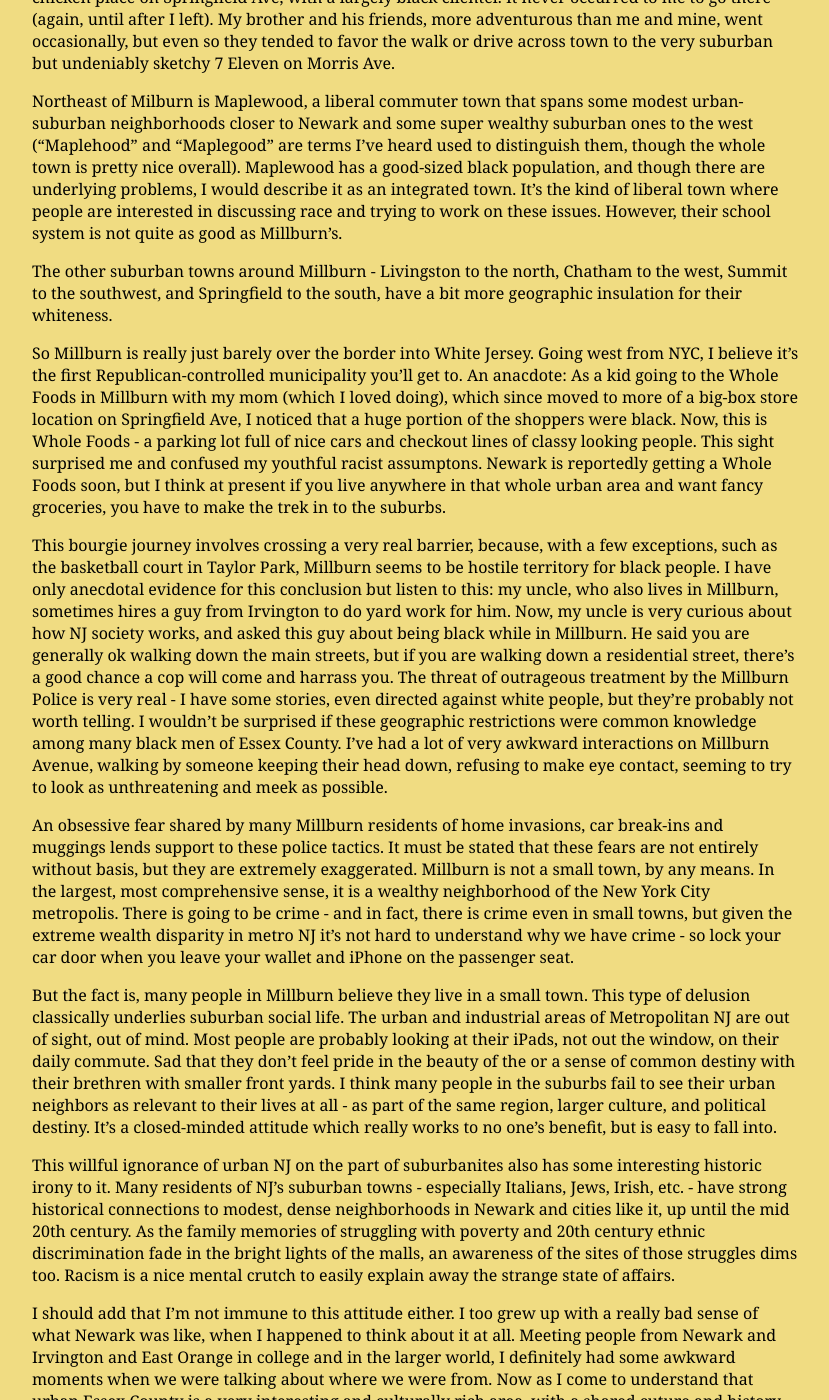
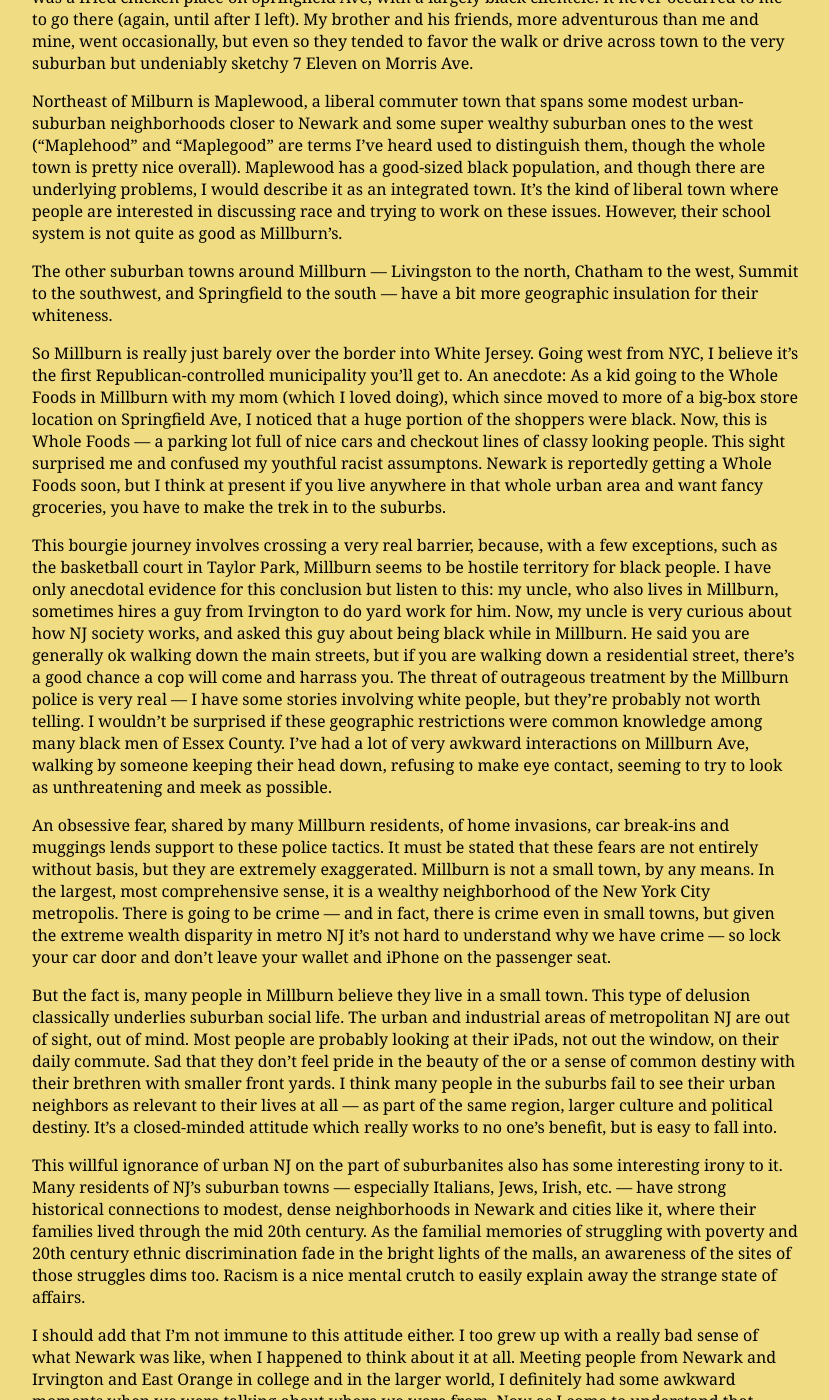
Before and after one commit to jonfried/oakafee.github.io, a Jekyll site: the page built from _posts/2016-09-13-millburn.md, in a window 1280 px wide and 1400 px high, scrolled down 623 px. Shown: the whole window, without its empty margins (224-1053 px from the left). Built offline with Jekyll 4.4.1, drawn with Linux system fonts in a browser that asks for light colours; some of the changed text lies outside the part shown.

```diff
--- a/_posts/2016-09-13-millburn.md
+++ b/_posts/2016-09-13-millburn.md
@@ -14,21 +14,21 @@
 
 Growing up white in Millburn, racial issues always seemed distant to me. Important, sure, but in the abstract. Like trade policy, or farm subsidies. The town is diverse in a lot of ways, and the very few black kids in my school, whom my social circle and personal shyness didn't put me much in contact with, blended into the town's fairly multiethnic background. It only occurred to me once I left that a place like Millburn is ground zero for the enforcement of white supremacy in America. Aggressive practices of segregation help actively preserve the town's identity.
 
-Consider Millburn's location. The town's southeastern boundary cuts off just short of Springfield Avenue, one of the main, if clogged, arteries ofNewark, a majority black city. Largely black suburban neighborhoods in Union's Vauxhall section and Maplewood lie directly across Millburn's border. In fact, one of the closest food places to the house I grew up in, and one of the few open late, was a fried chicken place on Springfield Ave, with a largely black clientel. It never occurred to me to go there (again, until after I left). My brother and his friends, more adventurous than me and mine, went occasionally, but even so they tended to favor the walk or drive across town to the very suburban but undeniably sketchy 7 Eleven on Morris Ave.
+Consider Millburn's location. The town's southeastern boundary cuts off just short of Springfield Avenue, one of the main, if clogged, arteries of Newark, a majority black city. Largely black suburban neighborhoods in Union's Vauxhall section and Maplewood lie directly across Millburn's border. In fact, one of the closest food places to the house I grew up in, and one of the few open late, was a fried chicken place on Springfield Ave, with a largely black clientele. It never occurred to me to go there (again, until after I left). My brother and his friends, more adventurous than me and mine, went occasionally, but even so they tended to favor the walk or drive across town to the very suburban but undeniably sketchy 7 Eleven on Morris Ave.
 
 Northeast of Milburn is Maplewood, a liberal commuter town that spans some modest urban-suburban neighborhoods closer to Newark and some super wealthy suburban ones to the west ("Maplehood" and "Maplegood" are terms I've heard used to distinguish them, though the whole town is pretty nice overall). Maplewood has a good-sized black population, and though there are underlying problems, I would describe it as an integrated town. It's the kind of liberal town where people are interested in discussing race and trying to work on these issues. However, their school system is not quite as good as Millburn's.
 
-The other suburban towns around Millburn - Livingston to the north, Chatham to the west, Summit to the southwest, and Springfield to the south, have a bit more geographic insulation for their whiteness.
+The other suburban towns around Millburn — Livingston to the north, Chatham to the west, Summit to the southwest, and Springfield to the south — have a bit more geographic insulation for their whiteness.
 
-So Millburn is really just barely over the border into White Jersey. Going west from NYC, I believe it's the first Republican-controlled municipality you'll get to. An anacdote: As a kid going to the Whole Foods in Millburn with my mom (which I loved doing), which since moved to more of a big-box store location on Springfield Ave, I noticed that a huge portion of the shoppers were black. Now, this is Whole Foods - a parking lot full of nice cars and checkout lines of classy looking people. This sight surprised me and confused my youthful racist assumptons. Newark is reportedly getting a Whole Foods soon, but I think at present if you live anywhere in that whole urban area and want fancy groceries, you have to make the trek in to the suburbs.
+So Millburn is really just barely over the border into White Jersey. Going west from NYC, I believe it's the first Republican-controlled municipality you'll get to. An anecdote: As a kid going to the Whole Foods in Millburn with my mom (which I loved doing), which since moved to more of a big-box store location on Springfield Ave, I noticed that a huge portion of the shoppers were black. Now, this is Whole Foods — a parking lot full of nice cars and checkout lines of classy looking people. This sight surprised me and confused my youthful racist assumptons. Newark is reportedly getting a Whole Foods soon, but I think at present if you live anywhere in that whole urban area and want fancy groceries, you have to make the trek in to the suburbs.
 
-This bourgie journey involves crossing a very real barrier, because, with a few exceptions, such as the basketball court in Taylor Park, Millburn seems to be hostile territory for black people. I have only anecdotal evidence for this conclusion but listen to this: my uncle, who also lives in Millburn, sometimes hires a guy from Irvington to do yard work for him. Now, my uncle is very curious about how NJ society works, and asked this guy about being black while in Millburn. He said you are generally ok walking down the main streets, but if you are walking down a residential street, there's a good chance a cop will come and harrass you. The threat of outrageous treatment by the Millburn Police is very real - I have some stories, even directed against white people, but they're probably not worth telling. I wouldn't be surprised if these geographic restrictions were common knowledge among many black men of Essex County. I've had a lot of very awkward interactions on Millburn Avenue, walking by someone keeping their head down, refusing to make eye contact, seeming to try to look as unthreatening and meek as possible.
+This bourgie journey involves crossing a very real barrier, because, with a few exceptions, such as the basketball court in Taylor Park, Millburn seems to be hostile territory for black people. I have only anecdotal evidence for this conclusion but listen to this: my uncle, who also lives in Millburn, sometimes hires a guy from Irvington to do yard work for him. Now, my uncle is very curious about how NJ society works, and asked this guy about being black while in Millburn. He said you are generally ok walking down the main streets, but if you are walking down a residential street, there's a good chance a cop will come and harrass you. The threat of outrageous treatment by the Millburn police is very real — I have some stories involving white people, but they're probably not worth telling. I wouldn't be surprised if these geographic restrictions were common knowledge among many black men of Essex County. I've had a lot of very awkward interactions on Millburn Ave, walking by someone keeping their head down, refusing to make eye contact, seeming to try to look as unthreatening and meek as possible.
 
-An obsessive fear shared by many Millburn residents of home invasions, car break-ins and muggings lends support to these police tactics. It must be stated that these fears are not entirely without basis, but they are extremely exaggerated. Millburn is not a small town, by any means. In the largest, most comprehensive sense, it is a wealthy neighborhood of the New York City metropolis. There is going to be crime - and in fact, there is crime even in small towns, but given the extreme wealth disparity in metro NJ it's not hard to understand why we have crime - so lock your car door when you leave your wallet and iPhone on the passenger seat.
+An obsessive fear, shared by many Millburn residents, of home invasions, car break-ins and muggings lends support to these police tactics. It must be stated that these fears are not entirely without basis, but they are extremely exaggerated. Millburn is not a small town, by any means. In the largest, most comprehensive sense, it is a wealthy neighborhood of the New York City metropolis. There is going to be crime — and in fact, there is crime even in small towns, but given the extreme wealth disparity in metro NJ it's not hard to understand why we have crime — so lock your car door and don't leave your wallet and iPhone on the passenger seat.
 
-But the fact is, many people in Millburn believe they live in a small town. This type of delusion classically underlies suburban social life. The urban and industrial areas of Metropolitan NJ are out of sight, out of mind. Most people are probably looking at their iPads, not out the window, on their daily commute. Sad that they don't feel pride in the beauty of the or a sense of common destiny with their brethren with smaller front yards. I think many people in the suburbs fail to see their urban neighbors as relevant to their lives at all - as part of the same region, larger culture, and political destiny. It's a closed-minded attitude which really works to no one's benefit, but is easy to fall into.
+But the fact is, many people in Millburn believe they live in a small town. This type of delusion classically underlies suburban social life. The urban and industrial areas of metropolitan NJ are out of sight, out of mind. Most people are probably looking at their iPads, not out the window, on their daily commute. Sad that they don't feel pride in the beauty of the or a sense of common destiny with their brethren with smaller front yards. I think many people in the suburbs fail to see their urban neighbors as relevant to their lives at all — as part of the same region, larger culture and political destiny. It's a closed-minded attitude which really works to no one's benefit, but is easy to fall into.
 
-This willful ignorance of urban NJ on the part of suburbanites also has some interesting historic irony to it. Many residents of NJ's suburban towns - especially Italians, Jews, Irish, etc. - have strong historical connections to modest, dense neighborhoods in Newark and cities like it, up until the mid 20th century. As the family memories of struggling with poverty and 20th century ethnic discrimination fade in the bright lights of the malls, an awareness of the sites of those struggles dims too. Racism is a nice mental crutch to easily explain away the strange state of affairs.
+This willful ignorance of urban NJ on the part of suburbanites also has some interesting irony to it. Many residents of NJ's suburban towns — especially Italians, Jews, Irish, etc. — have strong historical connections to modest, dense neighborhoods in Newark and cities like it, where their families lived through the mid 20th century. As the familial memories of struggling with poverty and 20th century ethnic discrimination fade in the bright lights of the malls, an awareness of the sites of those struggles dims too. Racism is a nice mental crutch to easily explain away the strange state of affairs.
 
 I should add that I'm not immune to this attitude either. I too grew up with a really bad sense of what Newark was like, when I happened to think about it at all. Meeting people from Newark and Irvington and East Orange in college and in the larger world, I definitely had some awkward moments when we were talking about where we were from. Now as I come to understand that urban Essex County is a very interesting and culturally rich area, with a shared cuture and history with the suburbs, I hope to figure out a way to become more involved in that world.
 
```
